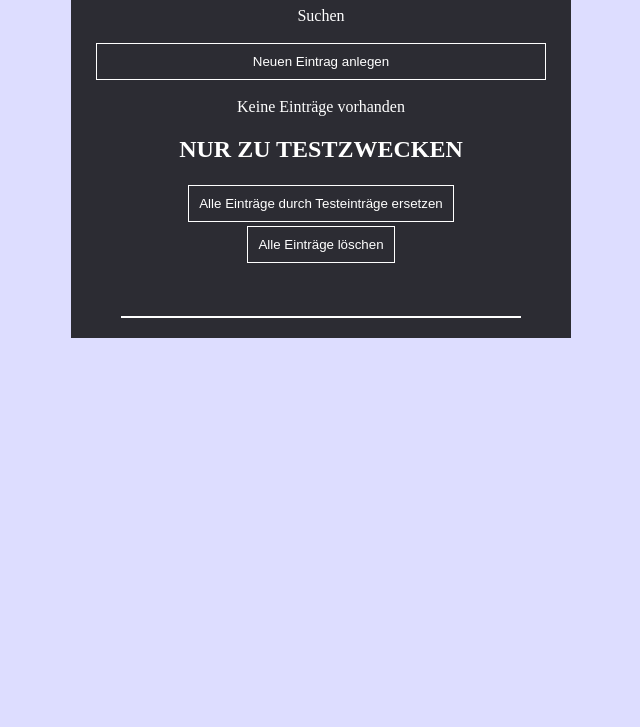
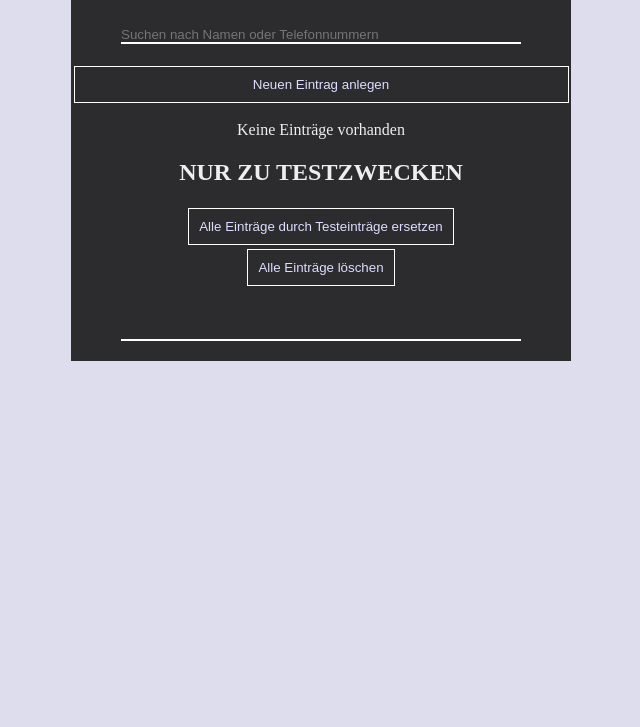
Before and after one commit to Martin0x7E1/Telefonbuch, a website: page app/index.html in a window 1280 px wide. Shown: the part 73-800 px from the top of the page, without its empty margins (319-959 px from the left). Drawn offline with nearby package versions, Linux system fonts and the light colour scheme.

Commit message:
+ Suche nach Einträgen

```diff
--- a/app/TelefonbuchAnzeige/TelefonbuchAnzeige.component.js
+++ b/app/TelefonbuchAnzeige/TelefonbuchAnzeige.component.js
@@ -33,7 +33,7 @@ angular.
 				Self.EditedIndex = -1;
 				Self.NewEntry = false;
 			};
-			// zu Testzwecken werden Einträge generiert.
+			// zu Testzwecken werden alle Einträge gelöscht.
 			this.InitStoreEmpty = function (){
 				Self.Kontakte = [];
 				Self.SaveLocalStorage();
@@ -43,7 +43,7 @@ angular.
 				Self.NewEntry = false;
 			};
 
-
+			this.Filter = "";
 			this.Kontakte = [];	// Kontakte hält die permanent gespeicherten Daten.
 			this.EditedEntry = {};
 			this.ConfirmDelete = false;
--- a/app/TelefonbuchAnzeige/TelefonbuchAnzeige.template.html
+++ b/app/TelefonbuchAnzeige/TelefonbuchAnzeige.template.html
@@ -1,3 +1,5 @@
+<input placeholder="Suchen nach Namen oder Telefonnummern" ng-model="$ctrl.Filter"></input>
+
 <button
 	ng-if="!$ctrl.NewEntry"
 	ng-click="$ctrl.StartNewEntry()"
@@ -18,7 +20,7 @@
 
 
 <ul>
-	<li ng-repeat="kontakt in $ctrl.Kontakte | orderBy:['Nachname', 'Vorname']">
+	<li ng-repeat="kontakt in $ctrl.Kontakte | orderBy:['Nachname', 'Vorname'] | filter:$ctrl.Filter">
 		<telefonbuch-eintrag-anzeige
 			ng-if="kontakt.Index != $ctrl.EditedIndex"
 			kontakt="kontakt"
--- a/app/index.html
+++ b/app/index.html
@@ -17,7 +17,6 @@
   <body>
   <div class="telefonbuch">
   <h1>Telefonbuch</h1>
-  <p> Suchen </p>
   <telefonbuch-anzeige ></telefonbuch-anzeige>
   </div>
   </body>
--- a/app/telefonbuch.css
+++ b/app/telefonbuch.css
@@ -1,6 +1,6 @@
 body {
-	color: #FFF;
-	background-color: #DDF;
+	color: #EEE;
+	background-color: #DDE;
 	text-align: center;
 	font-size: 16px;
 }
@@ -11,7 +11,10 @@ ul {
 }
 
 li {
-	min-height: 200px;
+	min-height: 250px;
+	margin: 10px;
+	padding: 5px;
+	background-color: #000;
 }
 
 input {
@@ -25,8 +28,8 @@ input {
 }
 
 button {
-	border: 1px solid white;
-	color: white;
+	border: 1px solid #fff;
+	color: #ddf;
 	margin: 2px;
 	padding: 10px;
 	background: none;
@@ -39,11 +42,7 @@ button {
 }
 
 .button_1_1 {
-	border: 1px solid white;
-	color: white;
-	padding: 10px;
-	background: none;
-	width: 90%
+	width: 99%
 }
 .button_1_3 {
 	width: 30%
@@ -65,7 +64,7 @@ button {
 
 .button_disabled {
 	color: #777;
-	border-color: #777;
+	border-color: #000;
 }
 
 .button_header {
```
